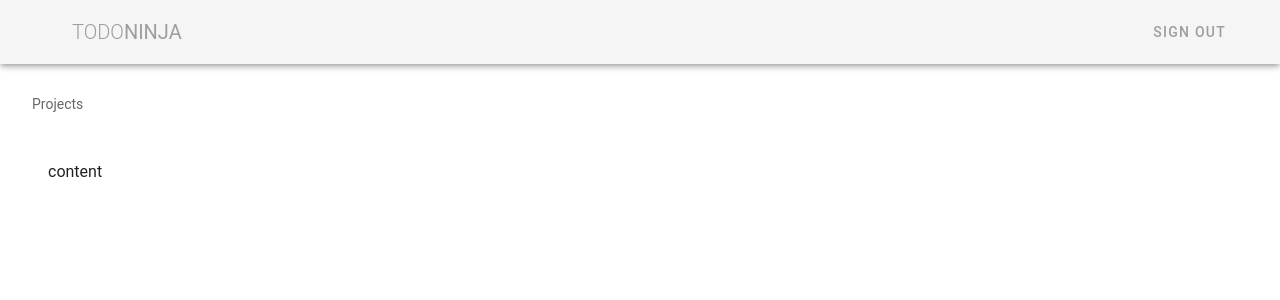
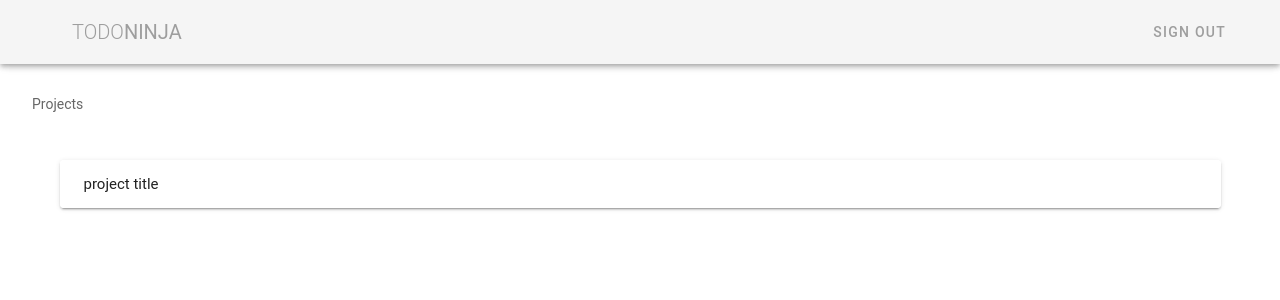
Before and after one commit to carloswimmer/todo-vuetify, a Vue app: page /projects in a window 1280 px wide. Shown: the top 300 px of the page. Built offline with nearby package versions, Linux system fonts and the light colour scheme; the HTML template or start-up script is replaced by a standard one.

Commit message:
Include expansion panel on My Projects

```diff
--- a/src/views/Projects.vue
+++ b/src/views/Projects.vue
@@ -1,14 +1,41 @@
 <template>
   <div>
     <v-subheader>Projects</v-subheader>
-    <v-container class="ma-5">
-      content
+    <v-container class="my-5">
+      <v-expansion-panels>
+        <v-expansion-panel>
+          <v-expansion-panel-header>
+            project title
+          </v-expansion-panel-header>
+          <v-expansion-panel-content class="px-4 grey--text">
+            <div class="font-weight-bold">
+              due by xx.xx.xx
+            </div>
+            <div>info</div>
+          </v-expansion-panel-content>
+        </v-expansion-panel>
+      </v-expansion-panels>
     </v-container>
   </div>
 </template>
 
 <script>
 export default {
-  name: 'projects'
+  name: 'projects',
+  data() {
+    return {
+      projects: [
+        { title: 'Design a new website', person: 'Carlos Wimmer', due: '1st Jan 2019', status: 'ongoing', content: 'Lorem ipsum dolor sit amet consectetur adipisicing elit. Dolorum quis possimus unde nihil illum harum maxime ex? Sed, dolor! Odio placeat iure totam voluptatum accusamus unde excepturi' },
+        { title: 'Code up the homepage', person: 'Marcelo Lopes', due: '10th Jan 2019', status: 'complete', content: 'Lorem ipsum dolor sit amet consectetur adipisicing elit. Dolorum quis possimus unde nihil illum harum maxime ex? Sed, dolor! Odio placeat iure totam voluptatum accusamus unde excepturi repudiandae numquam?' },
+        { title: 'Design video thumbnails', person: 'Edmar Hilário', due: '20th Dec 2018', status: 'complete', content: 'Lorem ipsum dolor sit amet consectetur adipisicing elit. Dolorum quis possimus unde nihil illum harum maxime ex? Sed, dolor! Odio placeat iure totam voluptatum accusamus unde Perferendis?' },
+        { title: 'Create a community forum', person: 'Luiz Teixeira', due: '20th Oct 2018', status: 'overdue', content: 'Lorem ipsum dolor sit amet consectetur adipisicing elit. Dolorum quis possimus unde nihil illum harum maxime ex? Sed, dolor! Odio placeat iure totam voluptatum accusamus unde excepturi repudiandae numquam? Perferendis?' },
+      ]
+    }
+  },
+  computed: {
+    myProjects () {
+      return this.projects.filter(item => item.person === 'Carlos Wimmer')
+    }
+  }
 }
 </script>
```
